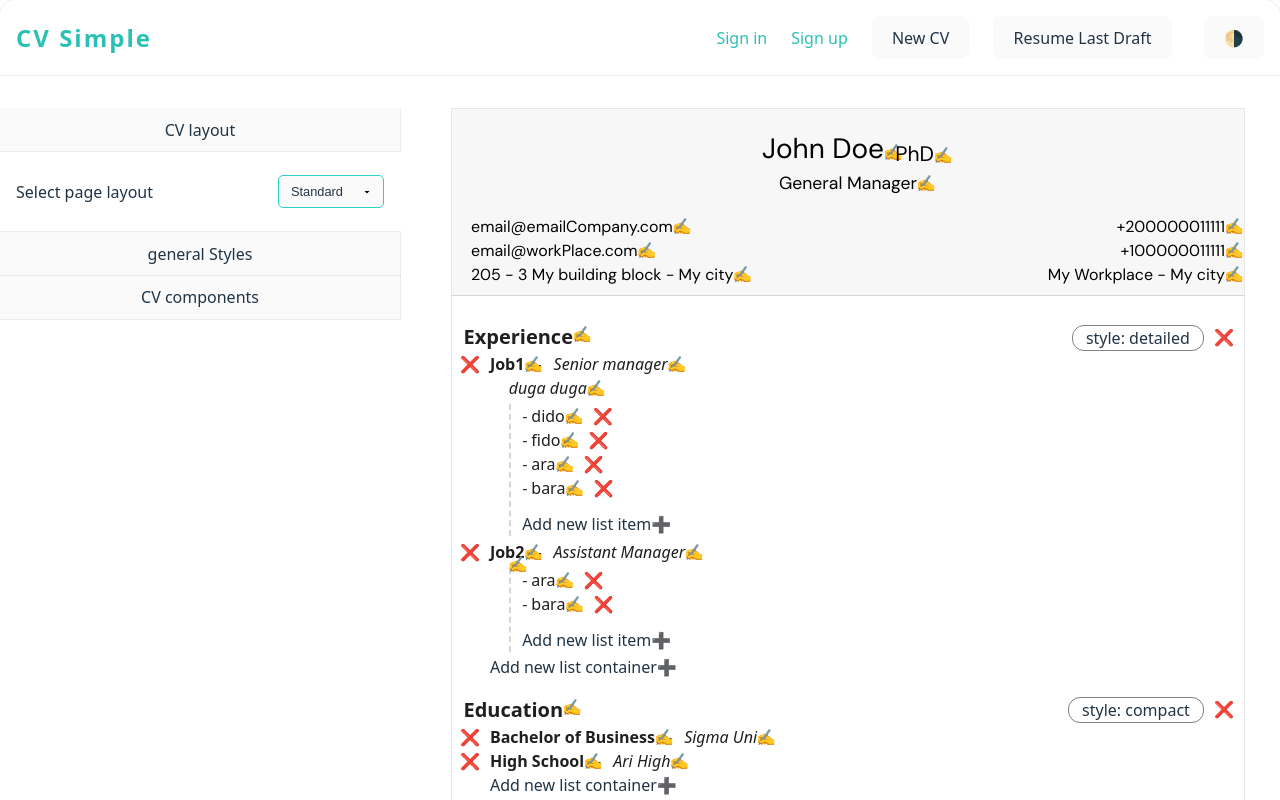
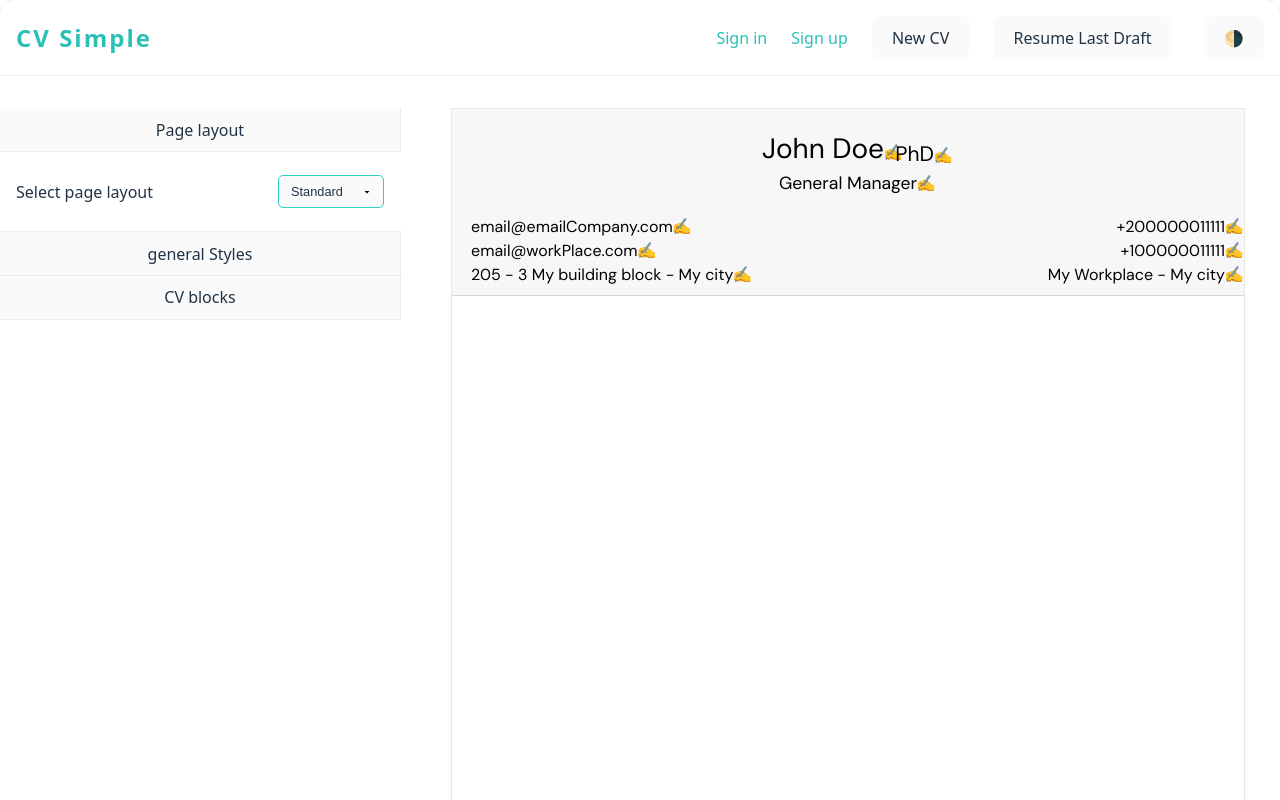
Before and after one commit to kad5/TOP-CV-app, a React (Vite) app in the folder CV-Wizard/: page /builder in a window 1280 px wide. Shown: the top 800 px of the page. Built offline with nearby package versions, Linux system fonts and the light colour scheme.

Commit message:
body blocks added dynamically

```diff
--- a/CV-Wizard/src/assets/components/AsideContorls.jsx
+++ b/CV-Wizard/src/assets/components/AsideContorls.jsx
@@ -1,6 +1,6 @@
 import { useState } from "react";
 import useCV from "../utils/context";
-import { listItem, cvComponent } from "../utils/draft";
+import { cvComponent } from "../utils/draft";
 
 export default function Aside() {
   const [activeTab, setActiveTab] = useState("header");
@@ -91,11 +91,24 @@ export default function Aside() {
     if (cvData.header.template === "standard-v") return "standard-v";
     if (cvData.header.template === "fancy-v") return "fancy-v";
   }
+  function addNewBlock(type, mode, title) {
+    const newBlock = cvComponent(type, mode, title);
+    setCvData({
+      ...cvData,
+      body: [...cvData.body, newBlock],
+    });
+  }
+  function addSep() {
+    setCvData({
+      ...cvData,
+      body: [...cvData.body, "separator-block"],
+    });
+  }
   return (
     <aside>
       <div>
         <button className="tab-header" onClick={() => setActiveTab("header")}>
-          CV layout
+          Page layout
         </button>
         <div className={activeTab === "header" ? "tab open" : "tab"}>
           <div>
@@ -252,24 +265,54 @@ export default function Aside() {
       </div>
       <div>
         <button className="tab-header" onClick={() => setActiveTab("comps")}>
-          CV components
+          CV blocks
         </button>
         <div className={activeTab === "comps" ? "tab open" : "tab"}>
           <div>
-            <div>
-              <label>
-                Add a styled CV block:
-                <select>
-                  <option value="1">Experience</option>
-                  <option value="2">Education</option>
-                  <option value="3">Courses</option>
-                  <option value="3">Achievements</option>
-                  <option value="3">Custom list</option>
-                  <option value="3">Custom paragraph</option>
-                  <option value="3">Section separator</option>
-                </select>
-              </label>
-              <div>Content</div>
+            <div className="blocks-ctrls">
+              <p>Quick add CV blocks : </p>
+              <button
+                onClick={() => addNewBlock("para", "compact", "About me")}
+              >
+                Personal Statement
+              </button>
+              <button
+                onClick={() => addNewBlock("list", "detailed", "Experience")}
+              >
+                Experience section
+              </button>
+              <button
+                onClick={() => addNewBlock("list", "standard", "Education")}
+              >
+                Education section
+              </button>
+              <button onClick={() => addNewBlock("list", "compact", "Courses")}>
+                Courses section
+              </button>
+              <button
+                onClick={() => addNewBlock("para", "compact", "Achievements")}
+              >
+                Achievements section
+              </button>
+              <button onClick={() => addNewBlock("list", "compact", "Skills")}>
+                Skills section
+              </button>
+              <p>Add a custom CV block : </p>
+              <button
+                onClick={() =>
+                  addNewBlock("para", "standard", "Custom paragraph block")
+                }
+              >
+                Custom paragraph block
+              </button>
+              <button
+                onClick={() =>
+                  addNewBlock("list", "detailed", "Custom list block")
+                }
+              >
+                Custom list container block
+              </button>
+              <button onClick={addSep}>Block separator</button>
             </div>
           </div>
         </div>
--- a/CV-Wizard/src/assets/components/BodyBlock.jsx
+++ b/CV-Wizard/src/assets/components/BodyBlock.jsx
@@ -1,4 +1,4 @@
-import { useState, Fragment } from "react";
+import { Fragment } from "react";
 import useCV from "../utils/context";
 import Rows from "./Rows";
 import Para from "./Para";
@@ -6,7 +6,7 @@ import { setNestedValue } from "../utils/setCV";
 import { listItem } from "../utils/draft";
 
 export default function Block({ parent, obj }) {
-  const { cvData, setCvData } = useCV();
+  const { setCvData } = useCV();
   const themeArray = ["compact", "standard", "detailed"];
   function switchTheme() {
     const currentStyle = themeArray.indexOf(obj.mode);
--- a/CV-Wizard/src/assets/components/CvBody.jsx
+++ b/CV-Wizard/src/assets/components/CvBody.jsx
@@ -1,16 +1,27 @@
 import useCV from "../utils/context";
+import Block from "./BodyBlock";
 import { setNestedValue } from "../utils/setCV";
-import Block from "./BodyBlock";
 
 export default function CvBody({ body }) {
-  const { cvData } = useCV();
+  const { cvData, setCvData } = useCV();
+  function deleteBlock(index) {
+    const keys = ["body", index];
+    setCvData((prev) => setNestedValue(prev, keys, null));
+  }
   return (
     <div
       className="cv-body"
       style={{ backgroundColor: cvData.styles.accentClr }}
     >
       {body.map((comp, index) =>
-        comp === null ? null : <Block key={index} parent={index} obj={comp} />
+        comp === null ? null : typeof comp === "object" ? (
+          <Block key={index} parent={index} obj={comp} />
+        ) : (
+          <div key={index} className="b-separator">
+            <p>This is a separator, it will show as white space on print </p>
+            <button onClick={() => deleteBlock(index)}>❌</button>
+          </div>
+        )
       )}
     </div>
   );
--- a/CV-Wizard/src/assets/styles/App.css
+++ b/CV-Wizard/src/assets/styles/App.css
@@ -267,7 +267,24 @@ aside {
   border-radius: 4px;
 }
 
+.blocks-ctrls {
+  display: flex;
+  flex-direction: column;
+  p {
+    margin-bottom: 12px;
+    font-weight: 600;
+  }
+}
+
 /*----------------------- builder -------------------------*/
+
+.b-separator {
+  height: 5mm;
+  display: flex;
+  justify-content: center;
+  color: #888;
+}
+
 .builder {
   display: grid;
   grid-template-columns: auto 1fr;
--- a/CV-Wizard/src/assets/utils/draft.jsx
+++ b/CV-Wizard/src/assets/utils/draft.jsx
@@ -34,86 +34,29 @@ export function blankCV() {
       customPara2Title: "my brief 2",
       customPara2Content: "Short summary of something I want to emphacise",
     },
-    body: [
-      {
-        id: "123123",
-        type: "list", // list vs paragraph
-        mode: "detailed", // compact vs standard vs detailed
-        style: "elegant", // the css class (compact - standard -details)
-        title: "Experience",
-        content: [
-          {
-            id: "1",
-            title: "Job1", // the job title
-            subtitle: "Senior manager", // the date
-            summary: "duga duga", // if they want a paraphraph
-            body: ["dido", "fido", "ara", "bara"], // if they want an array of li strings
-          },
-          {
-            id: "31",
-            title: "Job2", // the job title
-            subtitle: "Assistant Manager", // the date
-            summary: null, // if they want a paraphraph
-            body: ["ara", "bara"], // if they want an array of li strings
-          },
-        ], //listItems objects if type is list
-      },
-      {
-        id: "1223",
-        type: "list", // list vs paragraph
-        mode: "compact", // compact vs standard vs detailed
-        style: "elegant", // the css class (compact - standard -details)
-        title: "Education",
-        content: [
-          {
-            id: "1",
-            title: "Bachelor of Business", // the job title
-            subtitle: "Sigma Uni", // the date
-            summary: "duga duga", // if they want a paraphraph
-            body: ["dido", "fido", "ara", "bara"], // if they want an array of li strings
-          },
-          {
-            id: "31",
-            title: "High School", // the job title
-            subtitle: "Ari High", // the date
-            summary: null, // if they want a paraphraph
-            body: ["ara", "bara"],
-          },
-        ],
-      },
-      {
-        id: "12c3",
-        type: "para", // list vs paragraph
-        mode: "detailed", // compact vs standard vs detailed
-        style: "elegant", // the css class (compact - standard -details)
-        title: "Courses",
-        content: ["asdhajsdasdasd"], //listItems objects if type is list
-      },
-      {
-        id: "133",
-        type: "para", // list vs paragraph
-        mode: "detailed", // compact vs standard vs detailed
-        style: "elegant", // the css class (compact - standard -details)
-        title: "Hobbies",
-        content: [
-          "      Lorem ipsum dolor sit amet, consectetur adipisicing elit. Consequuntur similique doloremque sint molestiae aliquid, quibusdam eveniet repudiandae laudantium! Recusandae vero aliquid quae animi nemo eligendi nisi tempore veniam odit? Quis.",
-        ], //listItems objects if type is list
-      },
-    ],
+    body: [],
   };
 }
 
 export function cvComponent(
-  type = null,
+  type = "list",
   mode = "detailed",
-  title = "custom block"
+  title = "custom block",
+  liNum = 2
 ) {
+  let arr = [];
+  if (type === "list") {
+    for (let i = 0; i < liNum; i++) {
+      arr.push(listItem());
+    }
+  }
+
   const content =
     type === "para"
       ? [
           "this is a paragraph cv block, you could add here free text describing this cv block, for example a personal statement, a description of a project, or details of an achievement",
         ]
-      : [listItem()];
+      : arr;
   return {
     id: uuidv4(),
     type, // list vs paragraph
@@ -254,3 +197,71 @@ export const testCV = {
     },
   ],
 };
+
+// hard coded body for test
+/*
+      {
+        id: "123123",
+        type: "list", // list vs paragraph
+        mode: "detailed", // compact vs standard vs detailed
+        style: "elegant", // the css class (compact - standard -details)
+        title: "Experience",
+        content: [
+          {
+            id: "1",
+            title: "Job1", // the job title
+            subtitle: "Senior manager", // the date
+            summary: "duga duga", // if they want a paraphraph
+            body: ["dido", "fido", "ara", "bara"], // if they want an array of li strings
+          },
+          {
+            id: "31",
+            title: "Job2", // the job title
+            subtitle: "Assistant Manager", // the date
+            summary: null, // if they want a paraphraph
+            body: ["ara", "bara"], // if they want an array of li strings
+          },
+        ], //listItems objects if type is list
+      },
+      {
+        id: "1223",
+        type: "list", // list vs paragraph
+        mode: "compact", // compact vs standard vs detailed
+        style: "elegant", // the css class (compact - standard -details)
+        title: "Education",
+        content: [
+          {
+            id: "1",
+            title: "Bachelor of Business", // the job title
+            subtitle: "Sigma Uni", // the date
+            summary: "duga duga", // if they want a paraphraph
+            body: ["dido", "fido", "ara", "bara"], // if they want an array of li strings
+          },
+          {
+            id: "31",
+            title: "High School", // the job title
+            subtitle: "Ari High", // the date
+            summary: null, // if they want a paraphraph
+            body: ["ara", "bara"],
+          },
+        ],
+      },
+      {
+        id: "12c3",
+        type: "para", // list vs paragraph
+        mode: "detailed", // compact vs standard vs detailed
+        style: "elegant", // the css class (compact - standard -details)
+        title: "Courses",
+        content: ["asdhajsdasdasd"], //listItems objects if type is list
+      },
+      {
+        id: "133",
+        type: "para", // list vs paragraph
+        mode: "detailed", // compact vs standard vs detailed
+        style: "elegant", // the css class (compact - standard -details)
+        title: "Hobbies",
+        content: [
+          "      Lorem ipsum dolor sit amet, consectetur adipisicing elit. Consequuntur similique doloremque sint molestiae aliquid, quibusdam eveniet repudiandae laudantium! Recusandae vero aliquid quae animi nemo eligendi nisi tempore veniam odit? Quis.",
+        ], //listItems objects if type is list
+      },
+*/
```
